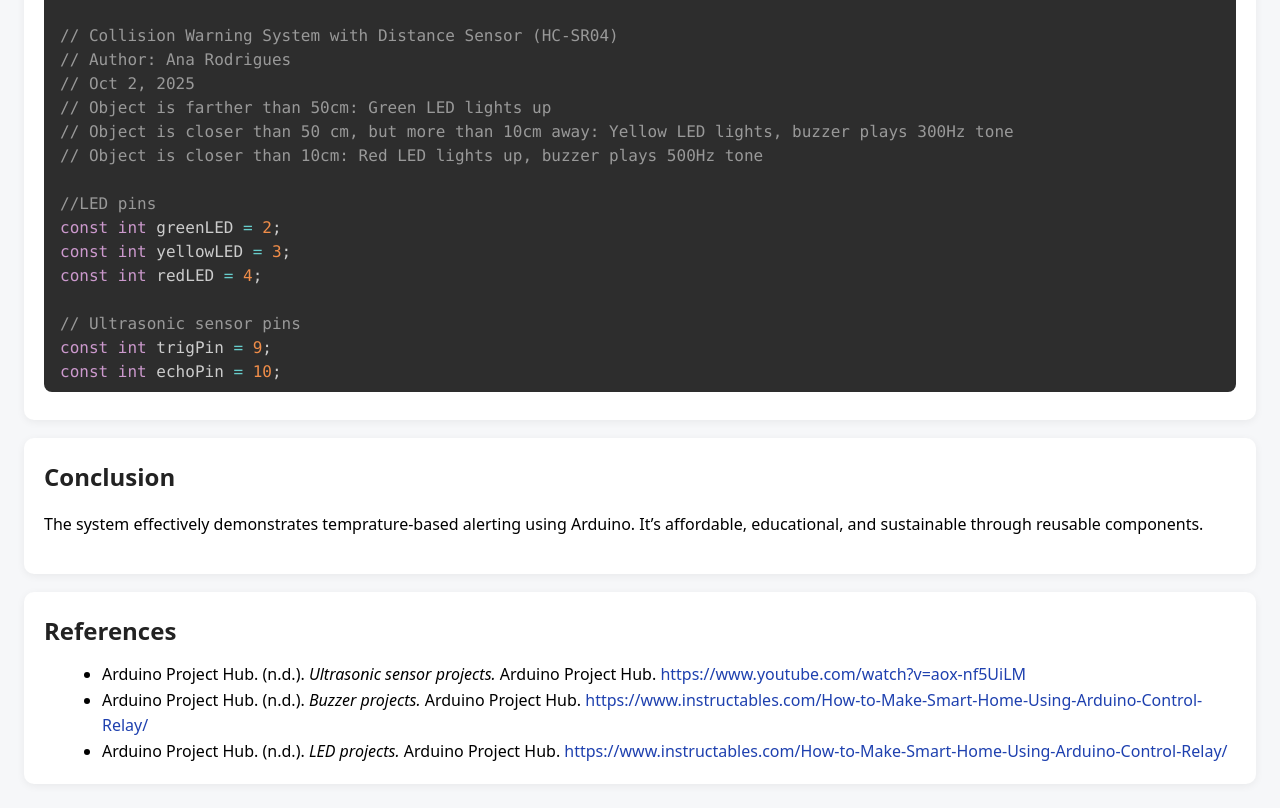
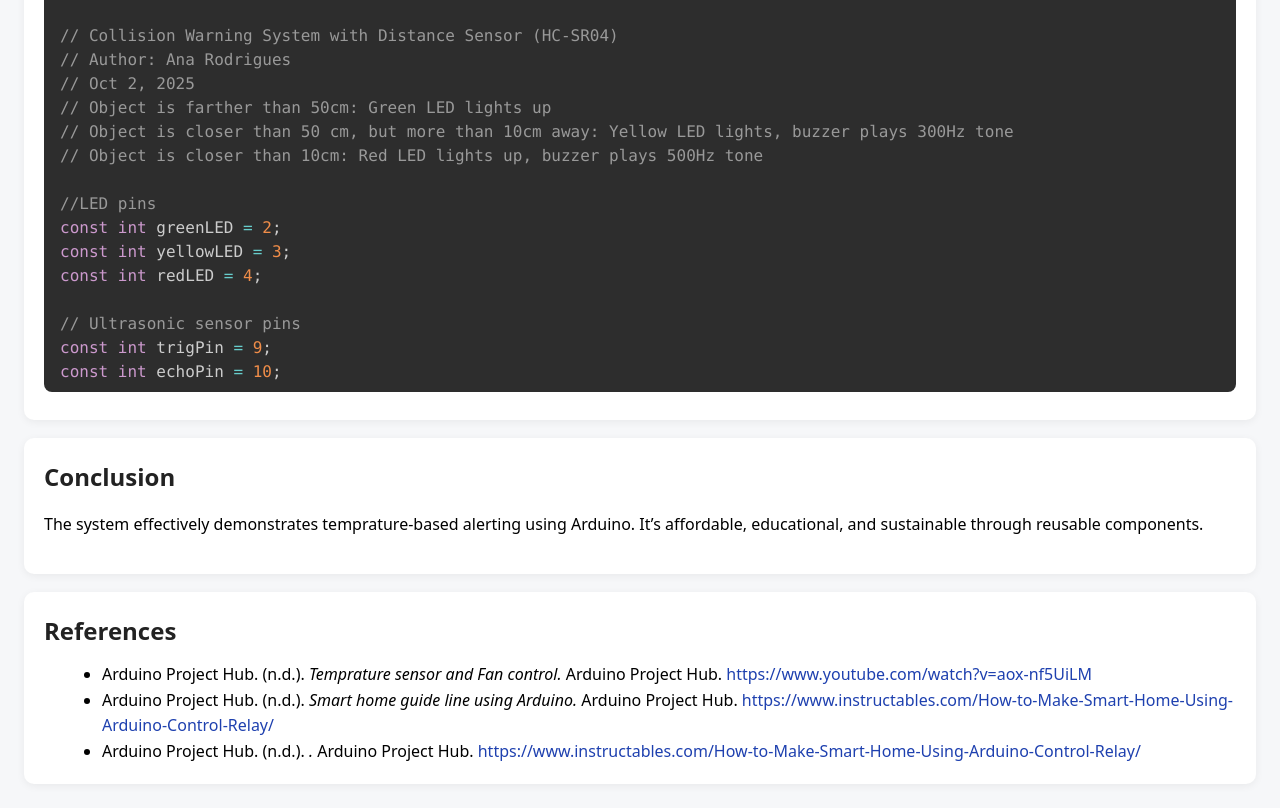
Before and after one commit to AbdulahiAsefa/SmartHouse, a plain HTML site: page index.html in a window 1280 px wide. Shown: the part 3524-4332 px from the top of the page. Drawn offline with nearby package versions, Linux system fonts and the light colour scheme.

Commit message:
Update project descriptions and links in index.html

```diff
--- a/index.html
+++ b/index.html
@@ -284,7 +284,7 @@ void loop() {
   <ul>
     <li>
       Arduino Project Hub. (n.d.).
-      <em>Ultrasonic sensor projects.</em>
+      <em>Temprature sensor and Fan control.</em>
       Arduino Project Hub.
       <a href="https://www.youtube.com/watch?v=aox-nf5UiLM" target="_blank" rel="noopener noreferrer">
         https://www.youtube.com/watch?v=aox-nf5UiLM
@@ -293,7 +293,7 @@ void loop() {
 
     <li>
       Arduino Project Hub. (n.d.).
-      <em>Buzzer projects.</em>
+      <em>Smart home guide line using Arduino.</em>
       Arduino Project Hub.
       <a href="https://www.instructables.com/How-to-Make-Smart-Home-Using-Arduino-Control-Relay/" target="_blank" rel="noopener noreferrer">
         https://www.instructables.com/How-to-Make-Smart-Home-Using-Arduino-Control-Relay/      </a>
@@ -301,9 +301,9 @@ void loop() {
 
     <li>
       Arduino Project Hub. (n.d.).
-      <em>LED projects.</em>
+      <em>.</em>
       Arduino Project Hub.
-      <a href="https://www.instructables.com/How-to-Make-Smart-Home-Using-Arduino-Control-Relay/" target="_blank" rel="noopener noreferrer">
+      <a href="https://www.youtube.com/watch?v=7HGqV-qilGY&t=1s" target="_blank" rel="noopener noreferrer">
         https://www.instructables.com/How-to-Make-Smart-Home-Using-Arduino-Control-Relay/
       </a>
     </li>
```
